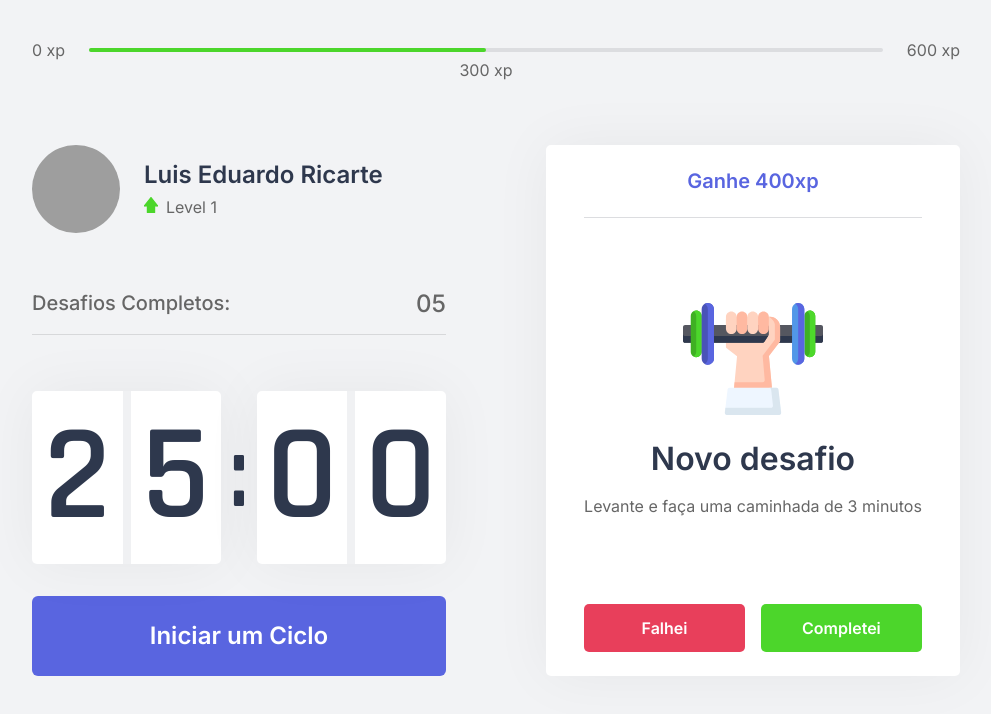
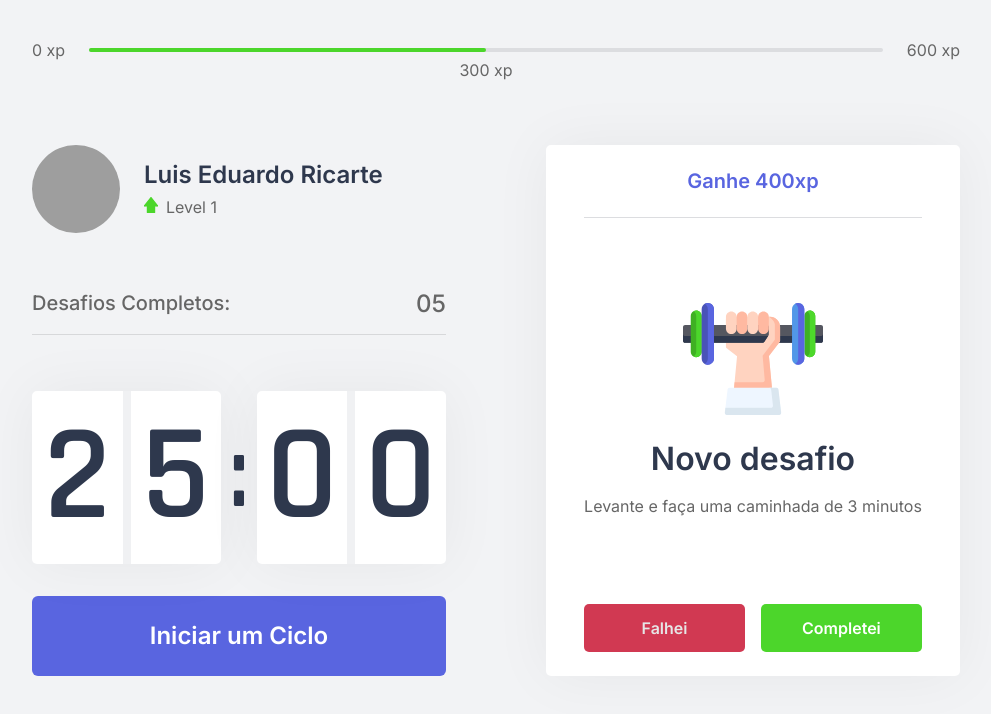
Before and after one commit to luisricarte/move.it, a Next.js app: page / in a window 1280 px wide. In both pictures the pointer is over the button "Falhei". Shown: the top 714 px of the page, without its empty margins (144-1135 px from the left). Built offline with nearby package versions, Linux system fonts and the light colour scheme; grey boxes are pictures that could not be loaded.

Commit message:
adicionando estilo de transição - botão de desafio

```diff
--- a/src/components/ChallengeBox/styles.module.css
+++ b/src/components/ChallengeBox/styles.module.css
@@ -92,4 +92,10 @@
     color: var(--white);
     font-size: 1rem;
     font-weight: 600;
+
+    transition: filter 0.2s;
 }
+
+.challengeActive footer button:hover {
+    filter: brightness(0.9);
+}
```
